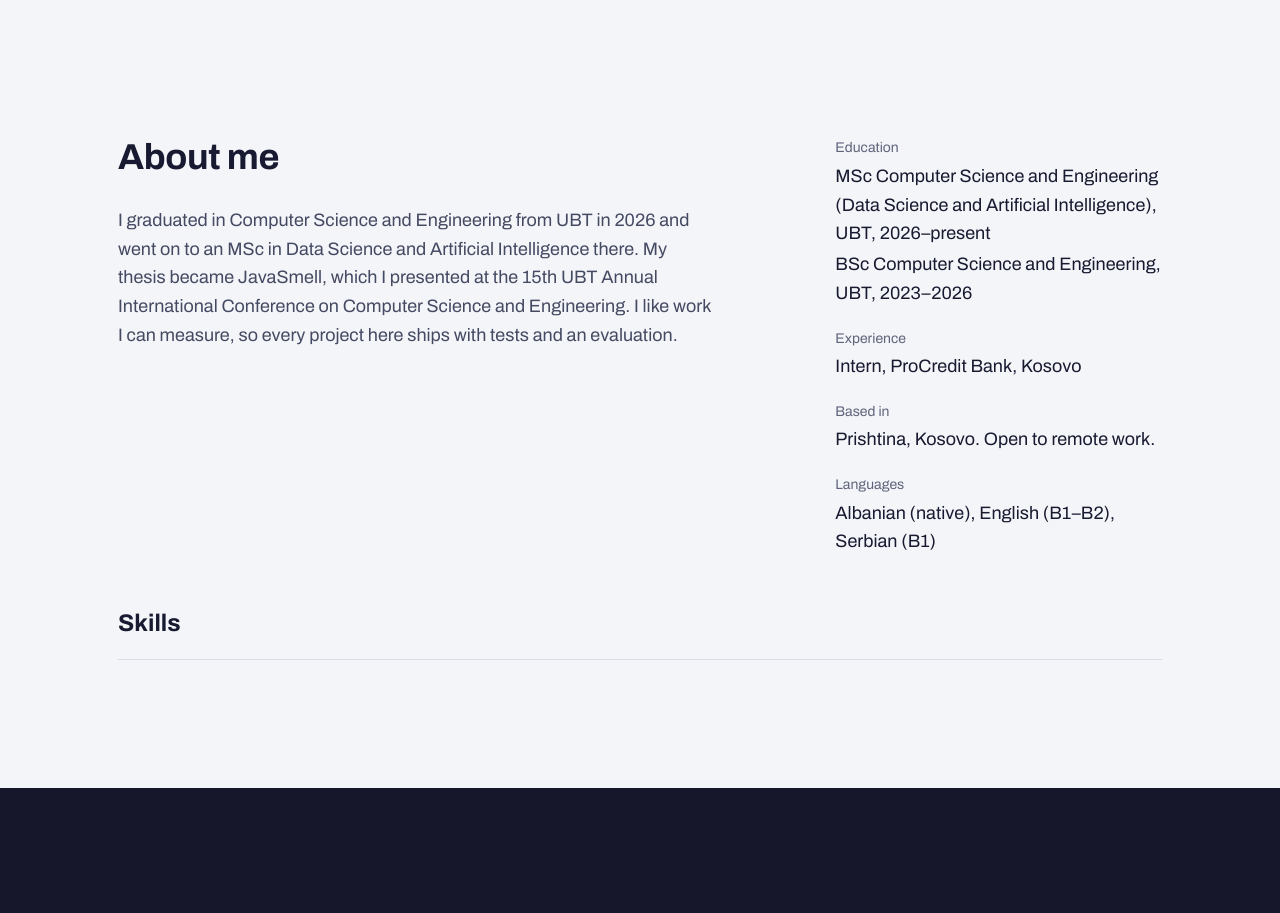
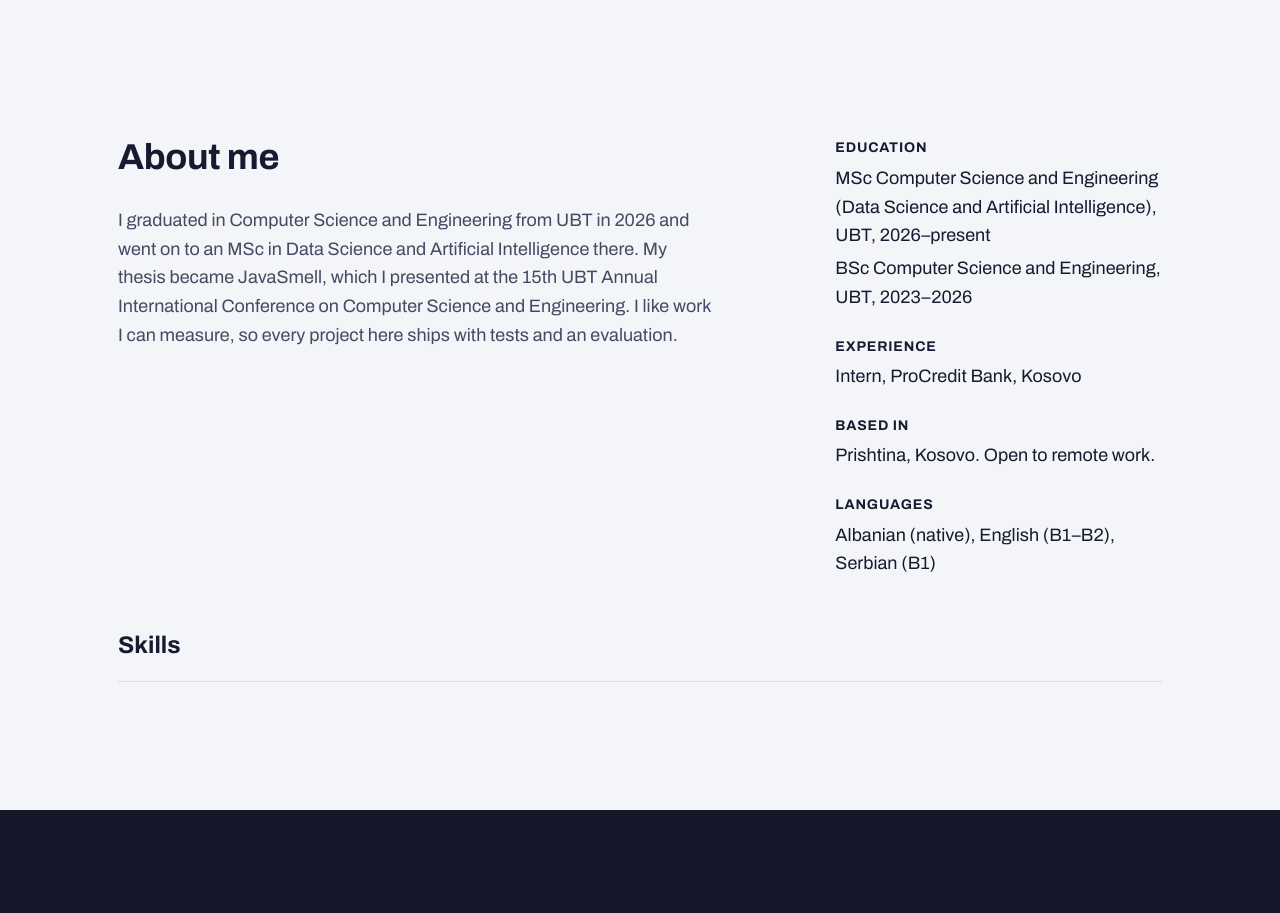
Before and after one commit to FlorentLatifi/Portfolio, a website built with Vite: page index.html in a window 1280 px wide. Shown: the part 2020-2933 px from the top of the page. Built offline with nearby package versions, Linux system fonts and the light colour scheme.

Commit message:
Make the About fact labels stand out

```diff
--- a/src/style.css
+++ b/src/style.css
@@ -863,15 +863,23 @@ code {
   grid-column: 9 / 13;
   align-self: end;
   display: grid;
-  gap: 20px;
+  gap: 24px;
 }
-.facts dt,
+/* Fact labels read as small headings, so the column scans at a glance */
+.facts dt {
+  color: var(--ink);
+  font-size: var(--fs-small);
+  font-weight: 700;
+  font-stretch: 112%;
+  letter-spacing: 0.06em;
+  text-transform: uppercase;
+}
 .skill-row dt {
   color: var(--muted);
   font-size: var(--fs-small);
 }
 .facts dd {
-  margin-top: 2px;
+  margin-top: 4px;
 }
 
 .skills {
```
